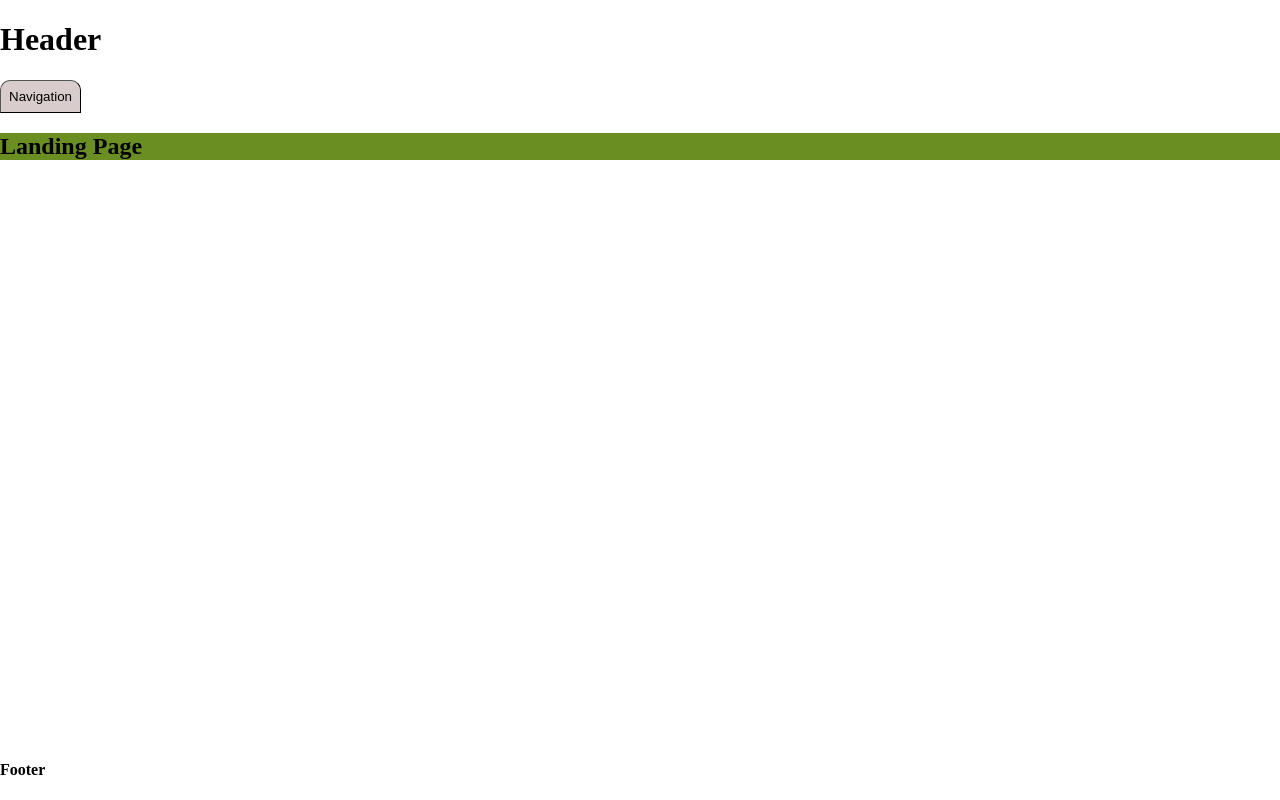
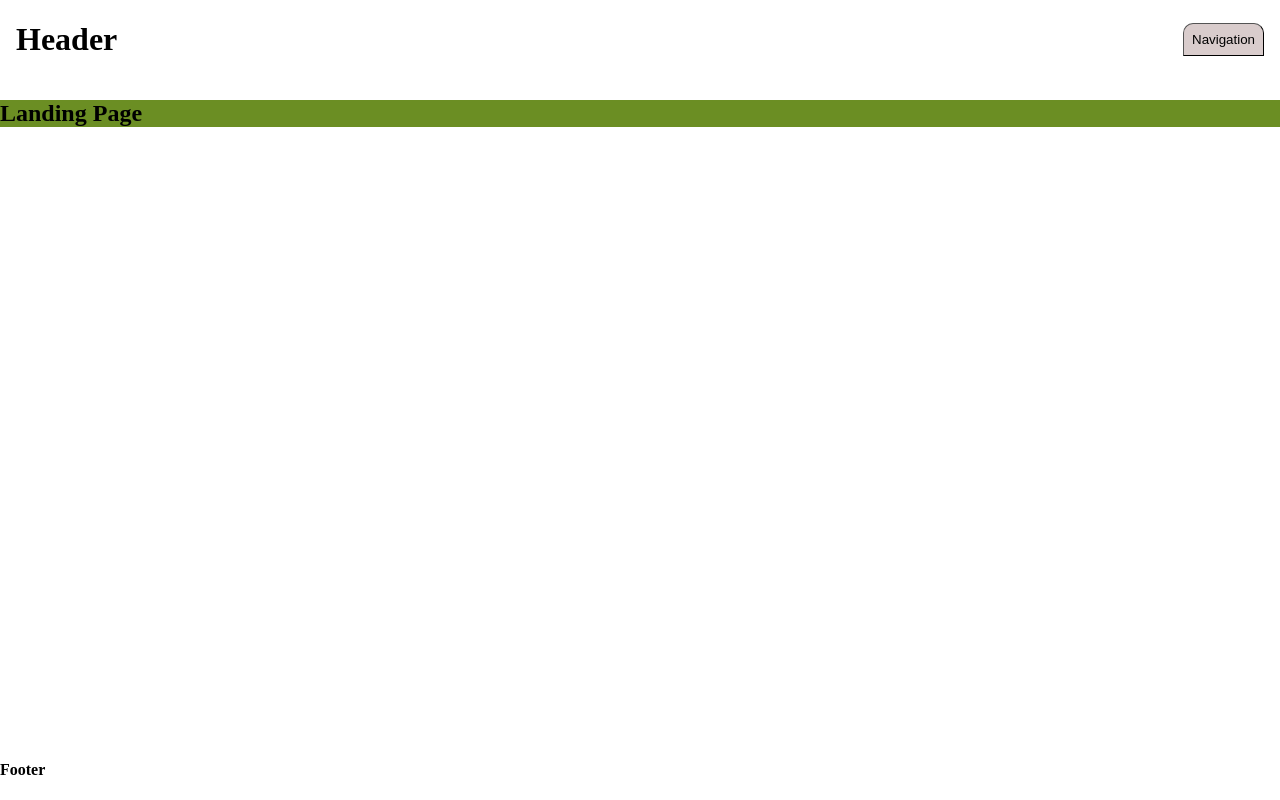
Before and after one commit to LarsGKodehode/kodehode-react-router-recap, a React (Vite) app: page /#/ in a window 1280 px wide. Built offline with nearby package versions, Linux system fonts and the light colour scheme.

Commit message:
fix layout

```diff
--- a/src/App.jsx
+++ b/src/App.jsx
@@ -4,9 +4,10 @@ import {
   // Routes and route
   Routes,
   Route,
+  Navigate,
 } from 'react-router-dom'
 
-import Layout from './components/Layout/Layout'
+import BaseLayout from './layout/BaseLayout/BaseLayout'
 
 import LandingPage from './routes/LandingPage'
 import AboutPage from './routes/about/AboutPage'
@@ -18,12 +19,13 @@ function App() {
     <Router>
       <Routes>
 
-        <Route path='/' element={<Layout />}>
-          {/* props.index === default path === path='' */}
+        <Route path='/' element={<BaseLayout />}>
           <Route index element={<LandingPage />} />
           <Route path='about' element={<AboutPage />} />
           <Route path='contact' element={<ContactPage />} />
         </Route>
+
+        <Route path='*' element={<Navigate to="/" replace />} />
 
       </Routes>
     </Router>
--- a/src/components/Layout/styles.module.css
+++ b/src/layout/BaseLayout/styles.module.css
@@ -5,7 +5,12 @@
   min-height: 100vh;
 }
 
-.header {}
+.header {
+  display: flex;
+  justify-content: space-between;
+  align-items: center;
+  padding: 0px 1rem;
+}
 
 .main {
   flex-grow: 10;
```
Also changed, not shown: src/layout/BaseLayout/BaseLayout.jsx (renamed from src/components/Layout/Layout.jsx, +3 -9 lines).
